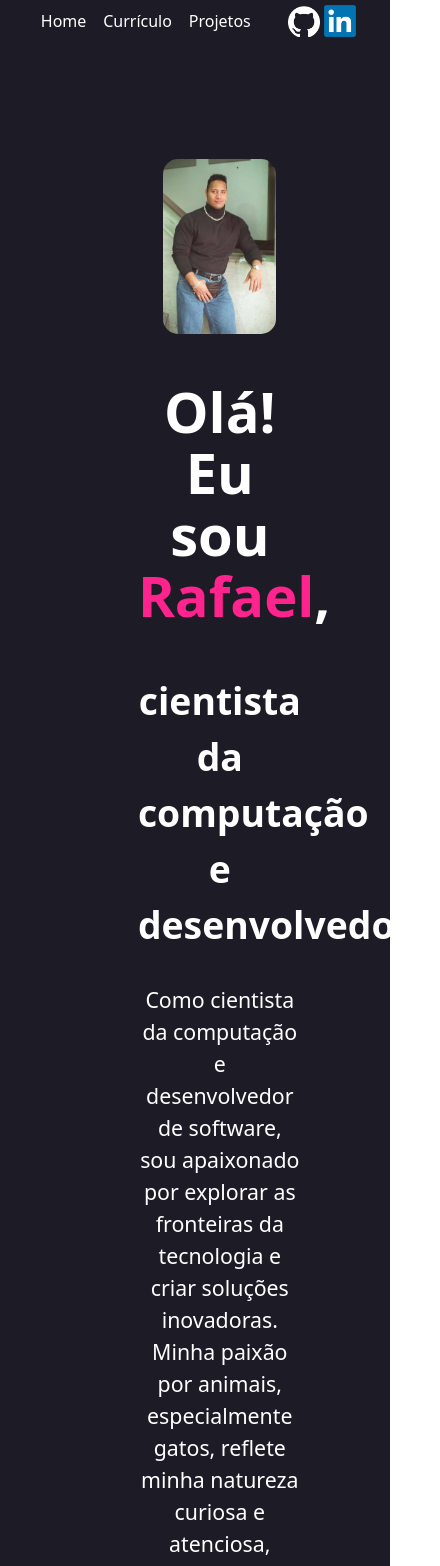
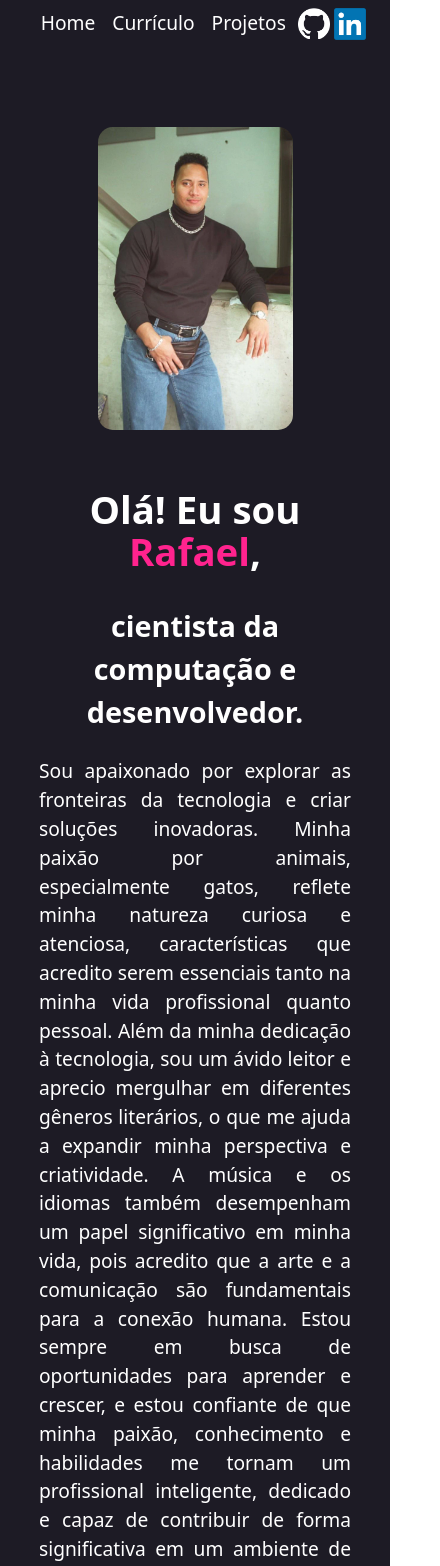
Before and after one commit to mrafaelr/mrafaelr.github.io, a React (Vite) app: page / in a window 390 px wide. Shown: the top 1566 px of the page, 440 px wide, since content can reach past the window. Built offline with nearby package versions, Linux system fonts and the light colour scheme.

Commit message:
make about section responsive

```diff
--- a/src/About.css
+++ b/src/About.css
@@ -1,5 +1,5 @@
 #headshot {
-    width: 30%;
+    width: 25vw;
     height: auto;
     border-radius: 15px;
 }
@@ -13,26 +13,16 @@
     padding-top: 15vh;
 }
 
-@media (max-width: 767px) {
-    #about-content {
-        display: flex;
-        flex-direction: column;
-        align-items: center;
-        padding-bottom: 20vh;
-        padding-top: 15vh;
-    }
-}
-
 #bio>h1 {
-    font-size: 42pt;
+    font-size: 2.5em;
 }
 
 #bio>h2 {
-    font-size: 28pt;
+    font-size: 1.5empt;
 }
 
 #bio {
-    font-size: 16pt;
+    font-size: 1.2em;
     width: 42vw;
 }
 
@@ -57,3 +47,47 @@
 #name {
     color: #FF238E;
 }
+
+@media (max-width: 720px) {
+    #headshot {
+        width: 50vw;
+        height: auto;
+        border-radius: 15px;
+        margin-bottom: 3vh;
+    }
+
+    #about-content {
+        display: flex;
+        flex-direction: column;
+        align-items: center;
+        padding-bottom: 5vh;
+        padding-top: 15vh;
+        width: 100vw;
+        justify-content: center;
+    }
+
+    #bio>h1 {
+        font-size: 2em;
+        width: 80vw;
+        text-align: revert;
+        text-justify: revert;
+
+    }
+
+    #bio>h2 {
+        font-size: 1.5empt;
+        width: 80vw;
+        text-align: revert;
+        text-justify:revert;
+    }
+
+    #bio {
+        font-size: 1.2em;
+        width: 80vw;
+    }
+
+    #bio-paragraph {
+        text-align: justify;
+        text-justify: inter-word;
+    }
+}
--- a/src/About.jsx
+++ b/src/About.jsx
@@ -6,8 +6,8 @@ function Bio() {
       <div id="bio">
         <h1>Olá! Eu sou <span id="name">Rafael</span>,</h1>
         <h2>cientista da computação e desenvolvedor.</h2>
-        <p>
-          Como cientista da computação e desenvolvedor de software, sou apaixonado por
+        <p id="bio-paragraph">
+          Sou apaixonado por
           explorar as fronteiras da tecnologia e criar soluções inovadoras. Minha paixão
           por animais, especialmente gatos, reflete minha natureza curiosa e atenciosa,
           características que acredito serem essenciais tanto na minha vida profissional
--- a/src/App.css
+++ b/src/App.css
@@ -3,6 +3,9 @@
   margin: 0 auto;
   padding: 2rem;
   text-align: center;
+  width: 100vw;
+  margin: 0;
+  padding: 0;
 }
 
 #ball1 {
--- a/src/App.jsx
+++ b/src/App.jsx
@@ -15,14 +15,14 @@ function Decoration() {
 
 function App() {
     return (
-    <div>
+    <>
       <Decoration />
       <Nav></Nav>
       <About></About>
       <hr />
       <Resume></Resume>
       <hr />
-    </div>
+    </>
     );
 }
 
--- a/src/Nav.css
+++ b/src/Nav.css
@@ -28,7 +28,7 @@ nav>ul {
 }
 
 nav>ul>li {
-  font-size: 12pt;
+  font-size: 1.2em;
   font-weight: bold;
   margin-left: 0px;
   margin-top: 5px;
```
